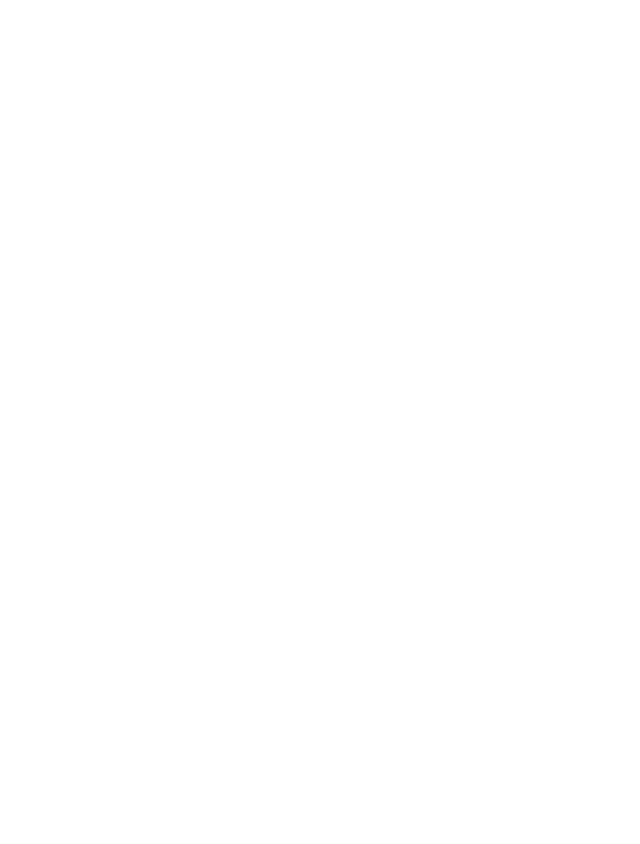
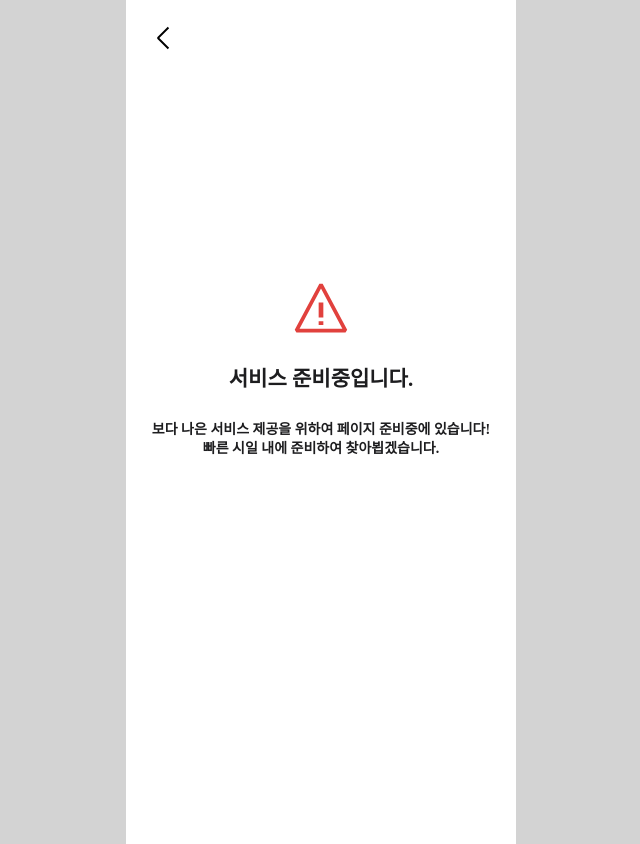
Before and after one commit to Likelion-Inha-10/Duckku-fe, a React (Create React App) app: page /not-found in a window 1280 px wide. Before the commit this address had no page. Shown: the whole page, without its empty margins (319-959 px from the left). Before the commit the page ends 800 px from the top, so only its background shows below. Built offline with nearby package versions, Linux system fonts and the light colour scheme; a web font is replaced by a local one.

Commit message:
feat: NotFound 페이지 추가

```diff
--- /dev/null
+++ b/src/pages/NotFound/index.jsx
@@ -0,0 +1,34 @@
+import React from "react";
+import Header from "../../duckku-ui/Header";
+import Layout from "../../duckku-ui/Layout/index";
+import { VscWarning } from "react-icons/vsc";
+import Typography from "../../duckku-ui/Typography";
+import Margin from "../../duckku-ui/Margin";
+import styled from "styled-components";
+
+const Warning = styled.div`
+  ${(props) => props.theme.flex.flexCenterColumn};
+  height: 80vh;
+`;
+const NotFound = () => {
+  return (
+    <Layout>
+      <Header back />
+      <Warning>
+        <VscWarning size="60" color="#E1413D" />
+        <Margin height="24" />
+
+        <Typography bold21>서비스 준비중입니다.</Typography>
+        <Margin height="24" />
+
+        <Typography thin14 center style={{ lineHeight: "19px" }}>
+          보다 나은 서비스 제공을 위하여 페이지 준비중에 있습니다!
+          <br />
+          빠른 시일 내에 준비하여 찾아뵙겠습니다.
+        </Typography>
+      </Warning>
+    </Layout>
+  );
+};
+
+export default NotFound;
--- a/src/routes/index.jsx
+++ b/src/routes/index.jsx
@@ -2,7 +2,7 @@ import { BrowserRouter, Route, Routes } from "react-router-dom";
 import Intro from "../pages/Intro";
 import Login from "../pages/Login";
 import SignUp from "../pages/SignUp";
-
+import NotFound from "../pages/NotFound";
 // 라우트명은 kebab-case 로 작성합니다
 
 const Router = () => (
@@ -11,6 +11,7 @@ const Router = () => (
       <Route exact path="/" element={<Intro />} />
       <Route exact path="/login" element={<Login />} />
       <Route exact path="/sign-up" element={<SignUp />} />
+      <Route exact path="/not-found" element={<NotFound />} />
     </Routes>
   </BrowserRouter>
 );
```
